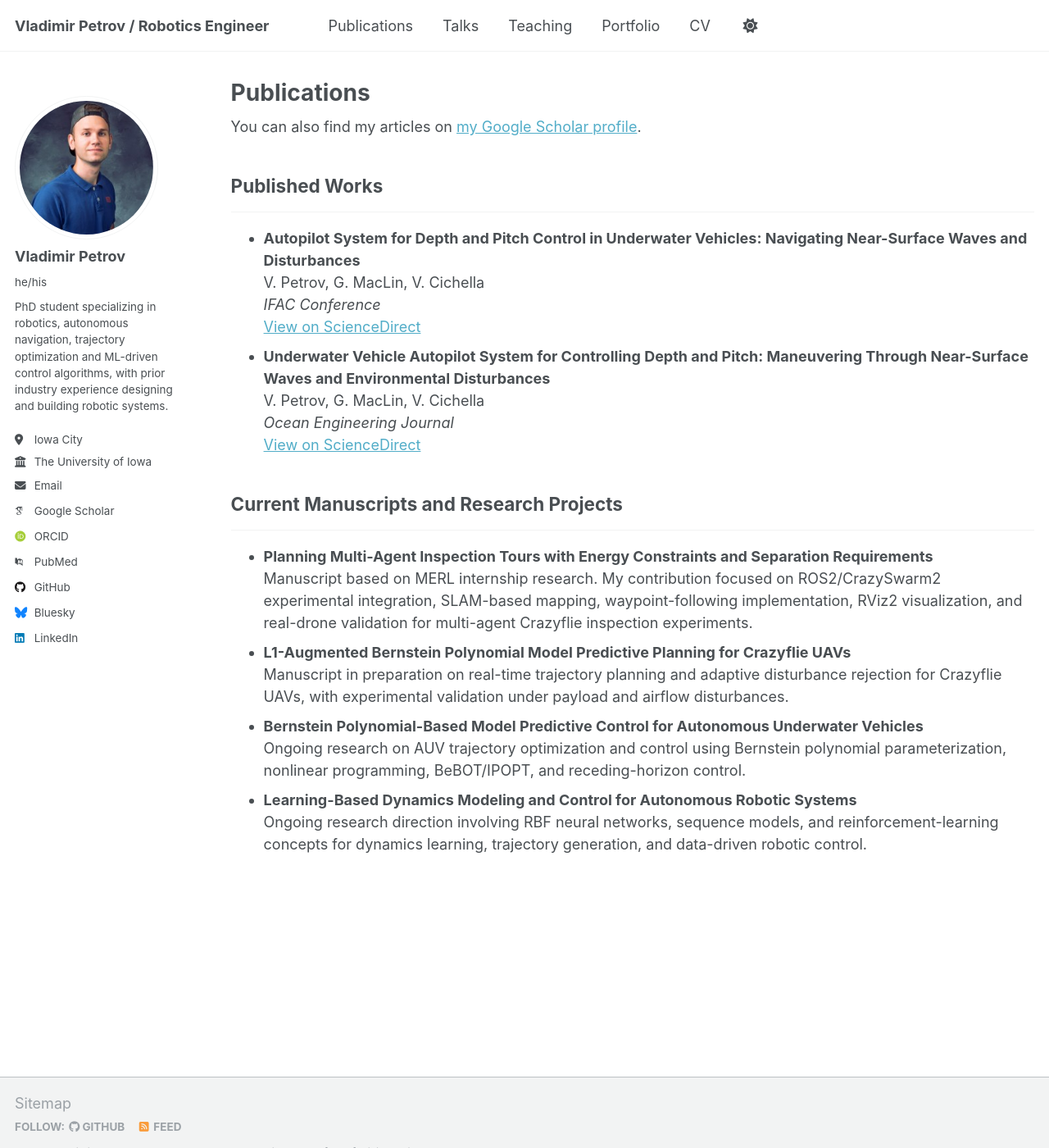
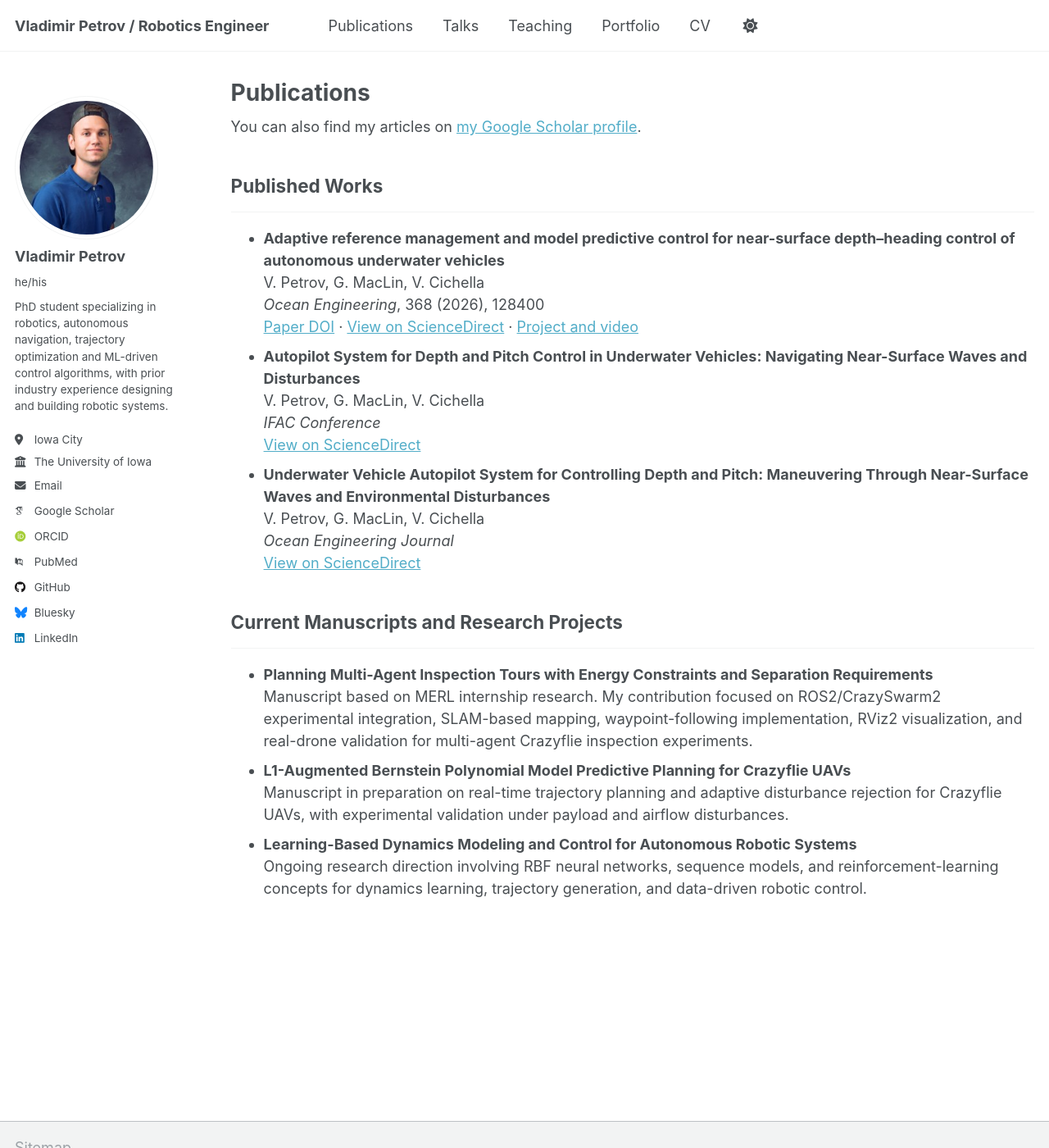
Before and after one commit to wladimirpetrov/wladimirpetrov.github.io, a Jekyll site: the page built from _pages/publications.html, in a window 1280 px wide and 1400 px high. Shown: the whole window at 82% size. Built offline with Jekyll 4.4.1, drawn with Linux system fonts in a browser that asks for light colours; some web fonts are replaced.

Commit message:
Link published AUV depth-heading control paper

```diff
--- a/_pages/publications.html
+++ b/_pages/publications.html
@@ -14,6 +14,12 @@ author_profile: true
 <h2>Published Works</h2>
 <hr />
 <ul>
+  <li>
+    <strong>Adaptive reference management and model predictive control for near-surface depth–heading control of autonomous underwater vehicles</strong><br />
+    V. Petrov, G. MacLin, V. Cichella<br />
+    <em>Ocean Engineering</em>, 368 (2026), 128400<br />
+    <a href="https://doi.org/10.1016/j.oceaneng.2026.128400">Paper DOI</a> · <a href="https://www.sciencedirect.com/science/article/pii/S0029801826042344" target="_blank" rel="noopener">View on ScienceDirect</a> · <a href="/portfolio/phd/depth-heading/">Project and video</a>
+  </li>
   <li>
     <strong>Autopilot System for Depth and Pitch Control in Underwater Vehicles: Navigating Near-Surface Waves and Disturbances</strong><br />
     V. Petrov, G. MacLin, V. Cichella<br />
@@ -42,11 +48,6 @@ author_profile: true
   </li>
 
   <li>
-    <strong>Bernstein Polynomial-Based Model Predictive Control for Autonomous Underwater Vehicles</strong><br />
-    Ongoing research on AUV trajectory optimization and control using Bernstein polynomial parameterization, nonlinear programming, BeBOT/IPOPT, and receding-horizon control.
-  </li>
-
-  <li>
     <strong>Learning-Based Dynamics Modeling and Control for Autonomous Robotic Systems</strong><br />
     Ongoing research direction involving RBF neural networks, sequence models, and reinforcement-learning concepts for dynamics learning, trajectory generation, and data-driven robotic control.
   </li>
```
Also changed, not shown: _pages/cv.md (+5 -0 lines), _pages/portfolio-phd.html (+1 -1 lines), _pages/portfolio.html (+1 -1 lines), _portfolio/phd/depth-heading.html (+1 -1 lines).
